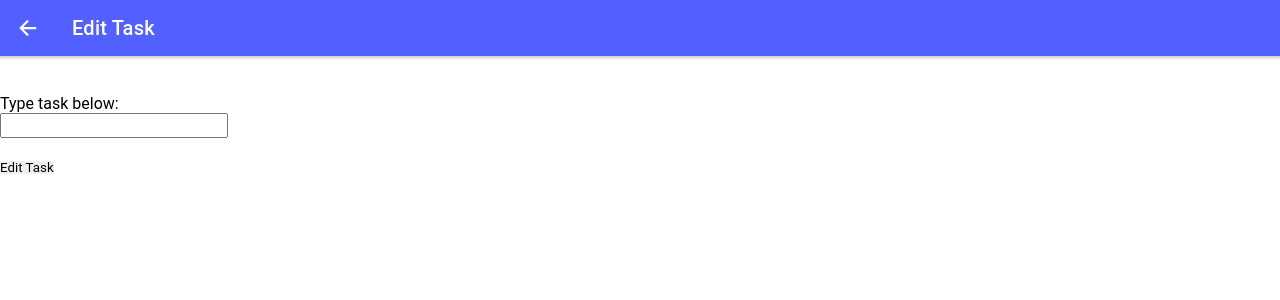
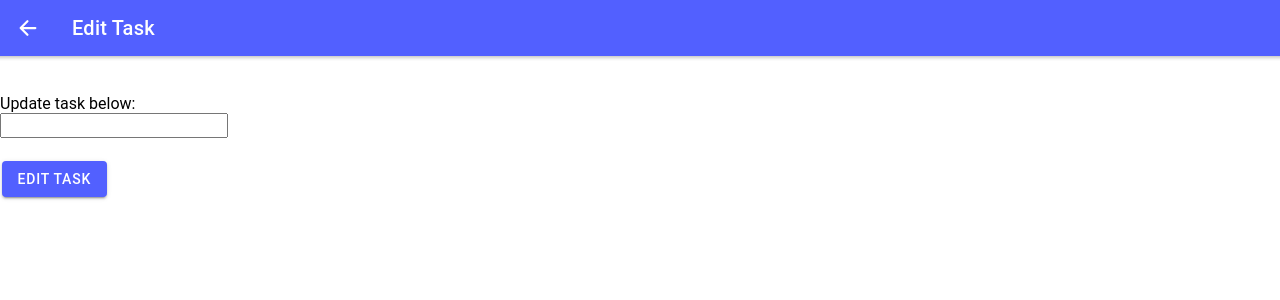
Before and after one commit to hellok8ie/taskClient, a React (Create React App) app: page /edittask/1 in a window 1280 px wide. Shown: the top 300 px of the page. Built offline with nearby package versions, Linux system fonts and the light colour scheme; no server answers.

Commit message:
updated edit with IonButton that works

```diff
--- a/src/pages/EditTask.tsx
+++ b/src/pages/EditTask.tsx
@@ -1,4 +1,4 @@
-import { IonBackButton, IonButton, IonButtons, IonContent, IonHeader, IonItemDivider, IonLabel, IonPage, IonTitle, IonToolbar } from "@ionic/react"
+import { IonBackButton, IonButton, IonButtons, IonContent, IonHeader, IonPage, IonTitle, IonToolbar } from "@ionic/react"
 import { useContext, useState } from "react";
 import { useHistory, useParams } from "react-router";
 import { TasksContext } from "../data/TasksContext";
@@ -33,7 +33,7 @@ const EditTask: React.FC = () => {
     return (
         <IonPage>
             <IonContent>
-            <form onSubmit={handleSubmit}>
+            <form>
             <IonHeader>
                 <IonToolbar color='tertiary'>
                     <IonButtons slot="start">
@@ -44,12 +44,12 @@ const EditTask: React.FC = () => {
             </IonHeader>
                 <br/>
                 <br/>
-                <label>Type task below:</label>
+                <label>Update task below:</label>
                 <br/>
                 <input type="text" name="title" value={editedTask.title} onChange={handleChange} />
                 <br/>
                 <br/>
-                <button color='tertiary'>Edit Task</button>
+                <IonButton color='tertiary' onClick={handleSubmit}>Edit Task</IonButton>
             </form>
             </IonContent>
         </IonPage>
--- a/src/types/taskType.tsx
+++ b/src/types/taskType.tsx
@@ -3,6 +3,7 @@ export interface ITask {
     title: string;
     completed: boolean;
 }
+
 
 export type TaskContextType = {
     tasks: ITask[];
```
